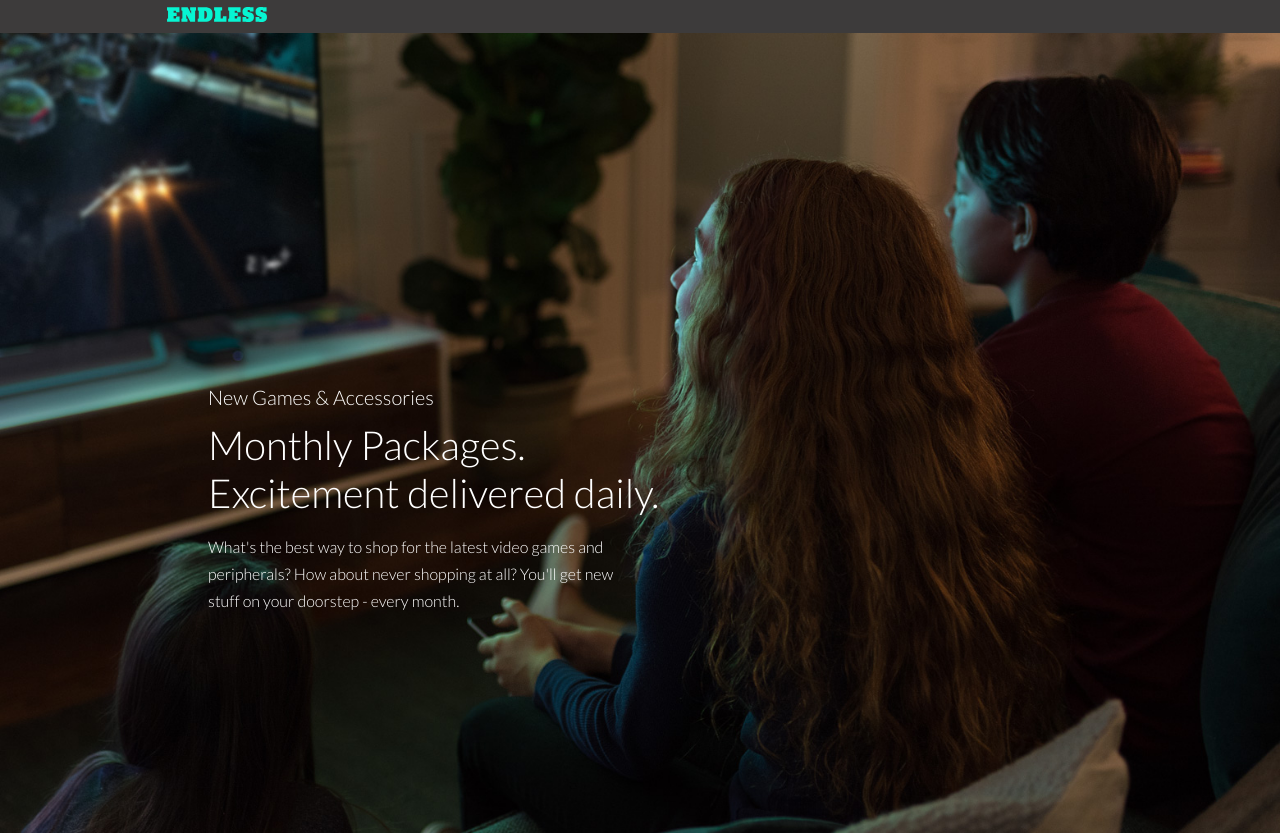
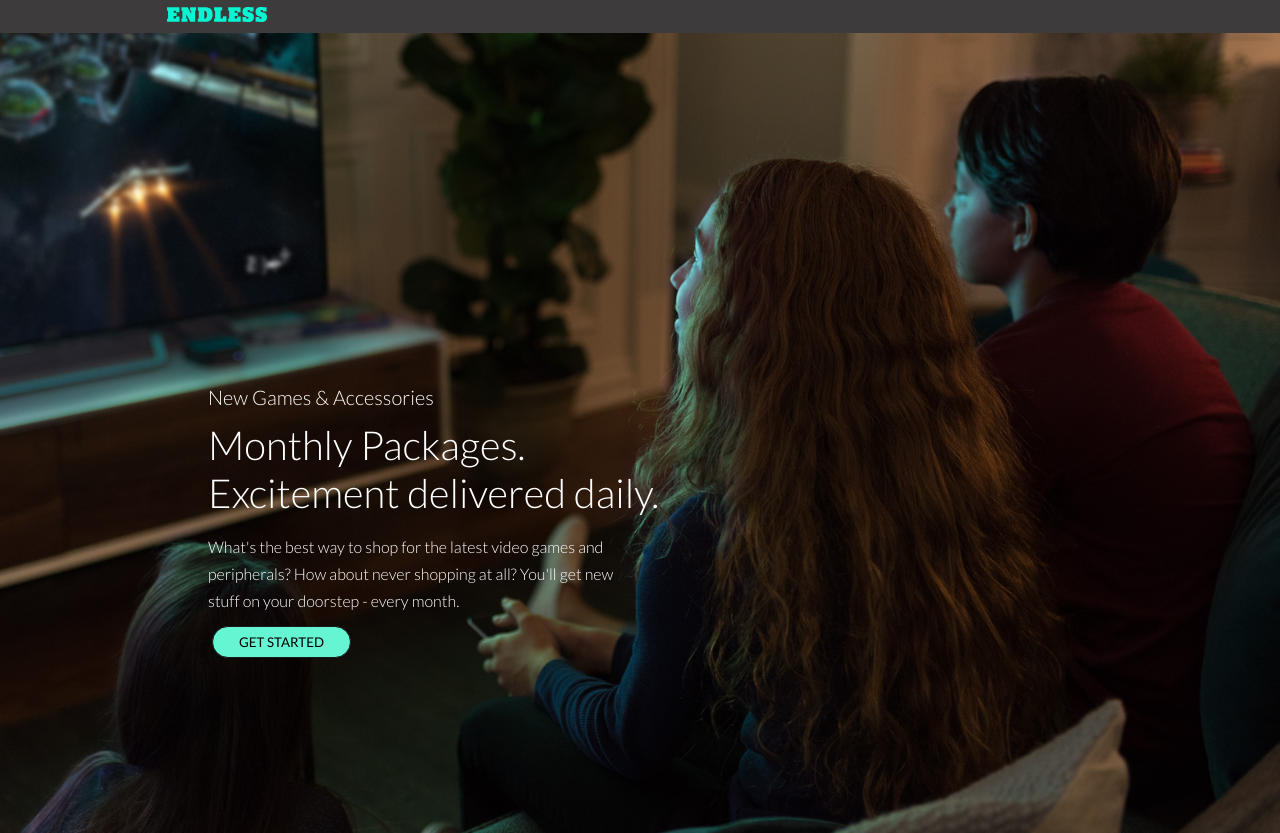
Before and after one commit to twkirkpatrick/endless, a React (Create React App) app: page / in a window 1280 px wide. Built offline with nearby package versions, Linux system fonts and the light colour scheme.

Commit message:
button component built and initial styling

```diff
--- /dev/null
+++ b/src/components/Button.js
@@ -0,0 +1,7 @@
+import React from "react";
+
+const Button = () => {
+  return <button className="btn">Get Started</button>;
+};
+
+export default Button;
--- a/src/components/Content.js
+++ b/src/components/Content.js
@@ -1,4 +1,5 @@
 import React from "react";
+import Button from "./Button";
 
 const Content = () => {
   return (
@@ -15,6 +16,7 @@ const Content = () => {
           your doorstep - every month.
         </p>
       </div>
+      <Button />
     </div>
   );
 };
--- a/src/components/Logo.js
+++ b/src/components/Logo.js
@@ -4,17 +4,7 @@ import logo from "../img/logo-endless.svg";
 const Logo = () => {
   return (
     <div>
-      <img
-        src={logo}
-        className="logo"
-        alt="endless-logo"
-        style={{
-          width: "100px",
-          filter:
-            "invert(87%) sepia(21%) saturate(7478%) hue-rotate(115deg) brightness(102%) contrast(95%)",
-          marginLeft: "10rem"
-        }}
-      />
+      <img src={logo} className="logo" alt="endless-logo" />
     </div>
   );
 };
--- a/src/index.css
+++ b/src/index.css
@@ -46,6 +46,18 @@ p {
   line-height: 1.7;
 }
 
+.btn {
+  background-color: #65f5d2;
+  margin-top: 12px;
+  margin-left: 4px;
+  padding: 7px 26px;
+  border-radius: 100px;
+  border: 1px solid rgb(26, 25, 25);
+  font-family: "Lato", sans-serif;
+  text-transform: uppercase;
+  cursor: pointer;
+}
+
 @media only screen and (max-width: 920px) {
   .paragraph {
     width: 75%;
```
